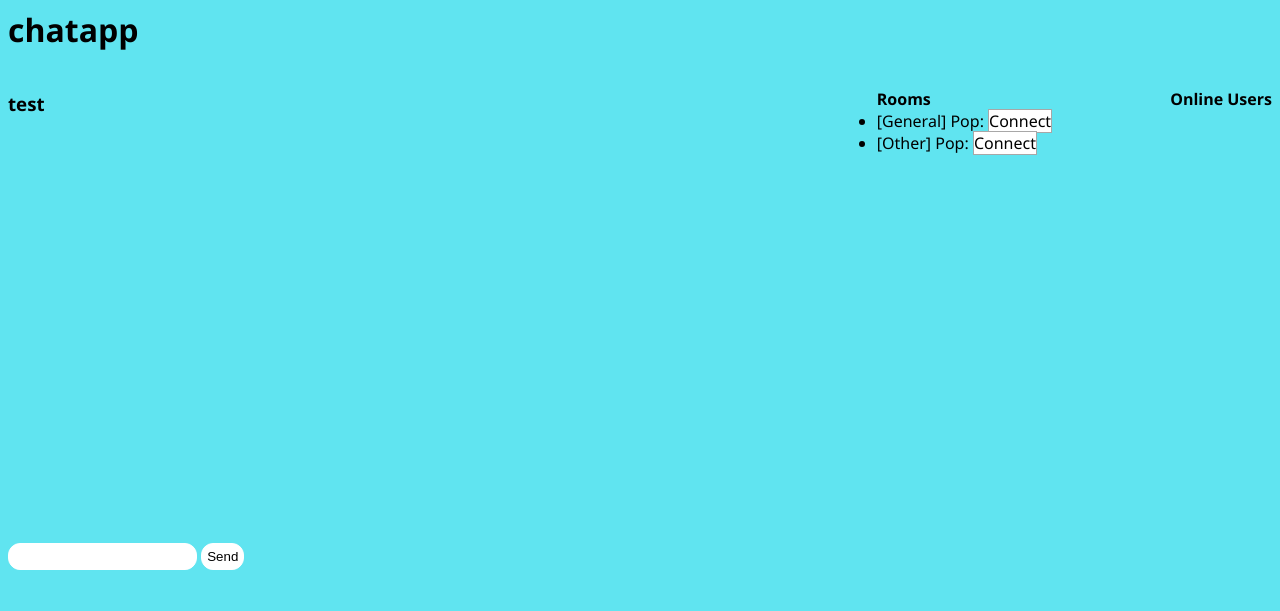
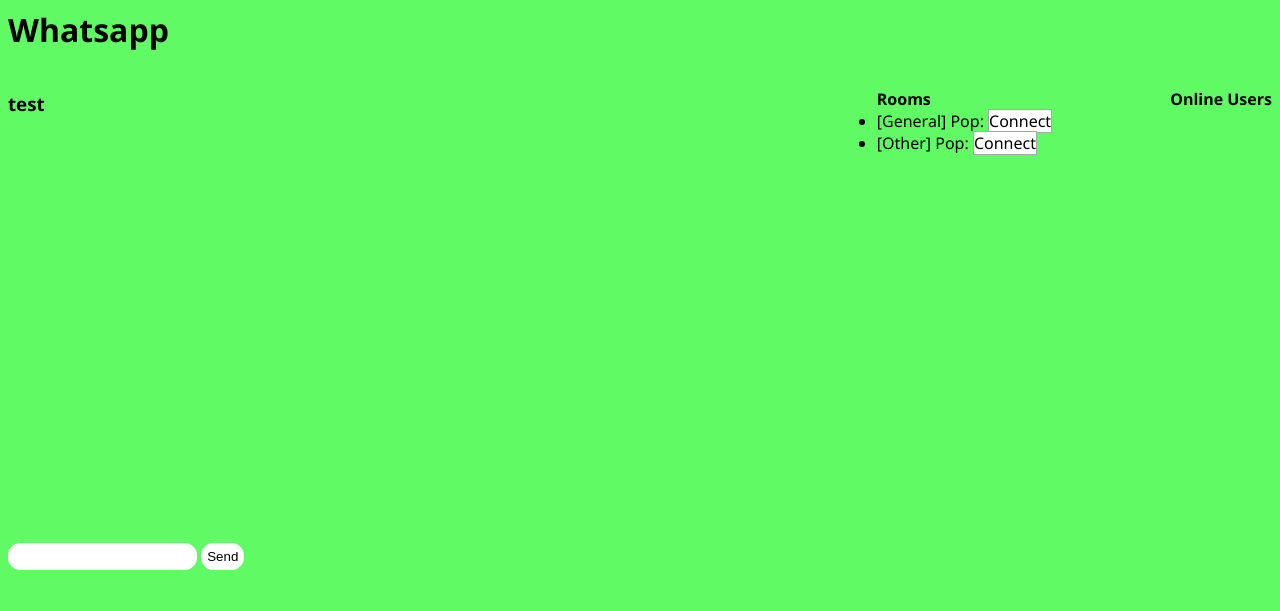
Before and after one commit to HamdaanCode/chatapp-forked-, a website: page index.html in a window 1280 px wide. Drawn offline with nearby package versions, Linux system fonts and the light colour scheme; no server answers.

Commit message:
Update 3 files

```diff
--- a/index.html
+++ b/index.html
@@ -332,7 +332,7 @@
   </script>
 
   <body onload="init();">
-    <h1>chatapp</h1>
+    <h1>Whatsapp</h1>
     <div id="message-div" class="message-div">
       <h3 id="channel-name-header" class="channel-name-header">test</h1>
       <ul id="messages" class="messages"></ul>
--- a/styles.css
+++ b/styles.css
@@ -1,5 +1,5 @@
 html{
-  background-color: rgb(96, 228, 240);
+  background-color: rgb(96, 250, 100);
   font-family: 'Segoe UI';
 }
 
```
Also changed, not shown: .codesandbox/tasks.json (added).
